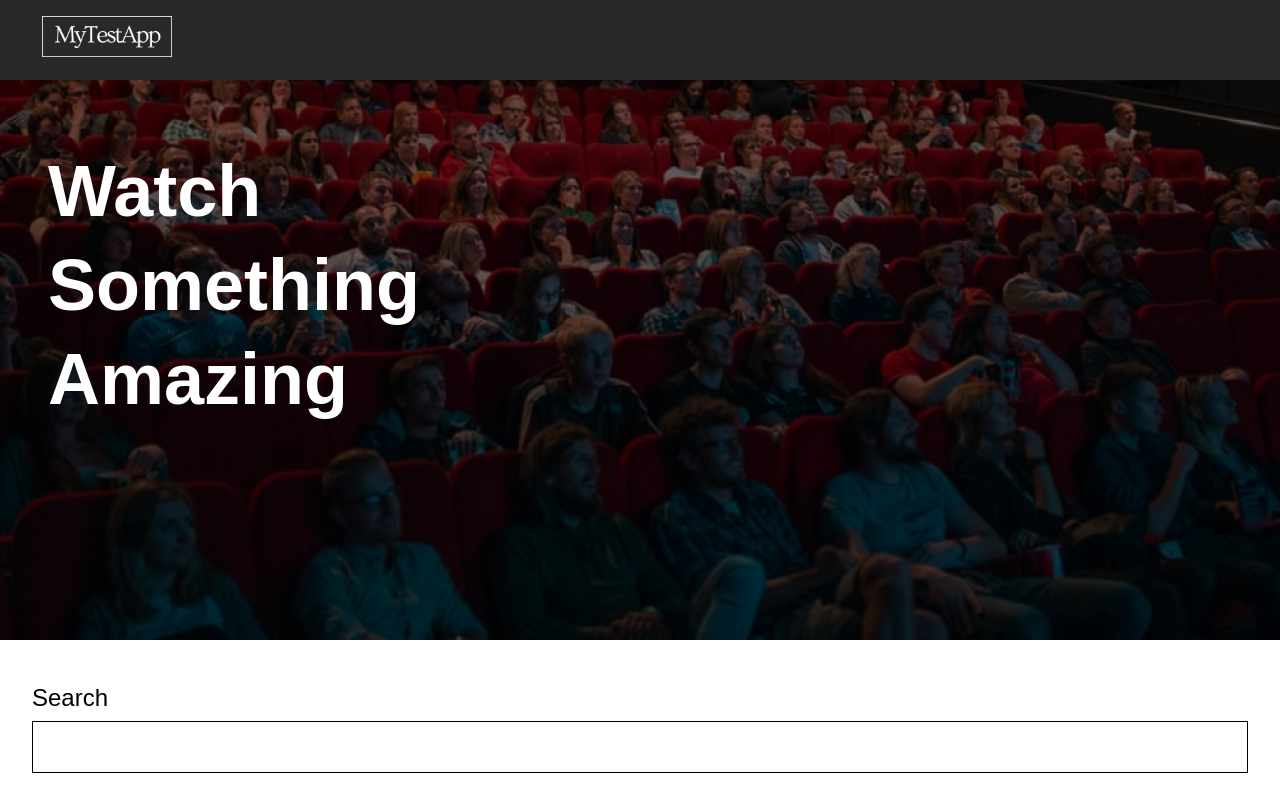
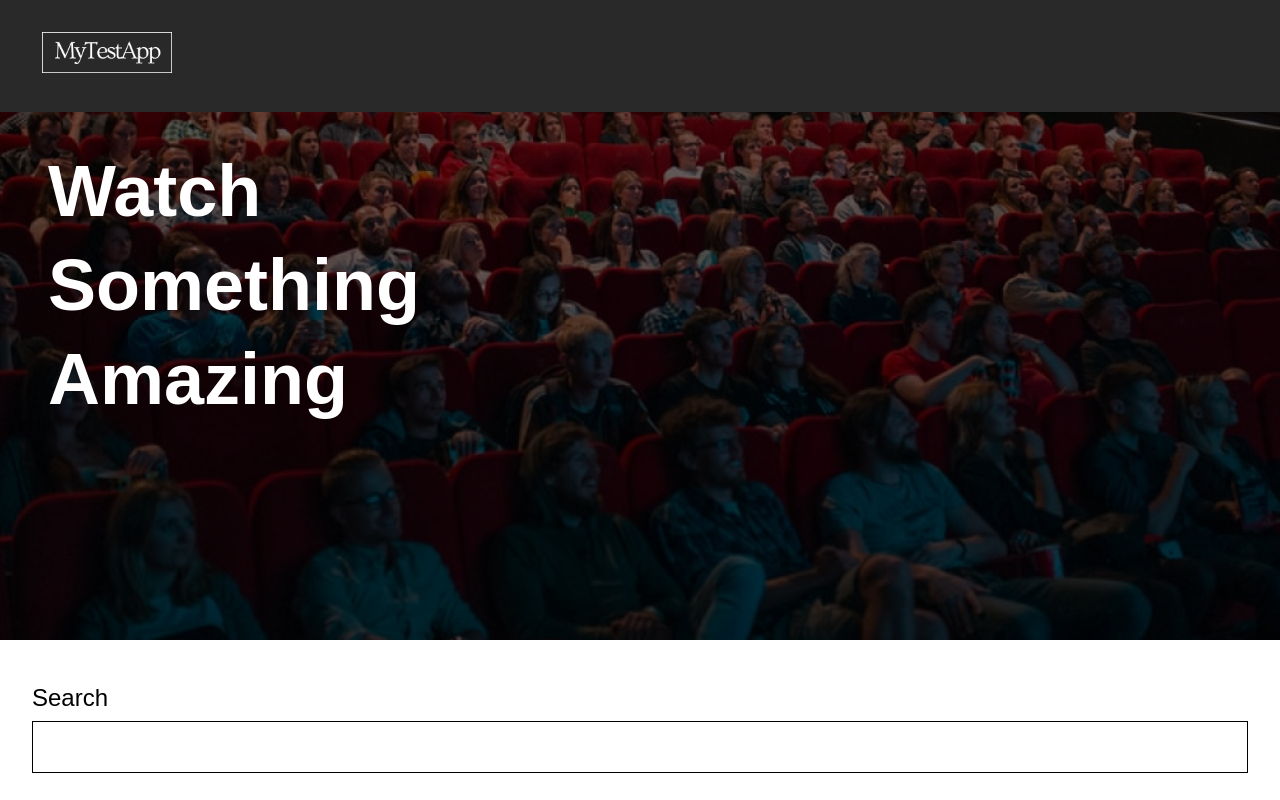
Before and after one commit to Razeb12/moviesAccessment, a React (Create React App) app: page / in a window 1280 px wide. Shown: the top 800 px of the page. Built offline with nearby package versions, Linux system fonts and the light colour scheme; no server answers.

Commit message:
Scss update

```diff
--- a/src/scss/_variables.scss
+++ b/src/scss/_variables.scss
@@ -10,7 +10,7 @@ $box-shadow: rgba(100, 100, 111, 0.2) 0px 7px 29px 0px;
 
 $header-height: 28rem;
 $hero-height: 38rem;
-$header-shrink-height: 5rem;
+$header-shrink-height: 7rem;
 $border-radius: 30px;
 
 $mobile-width: 600px;
```
